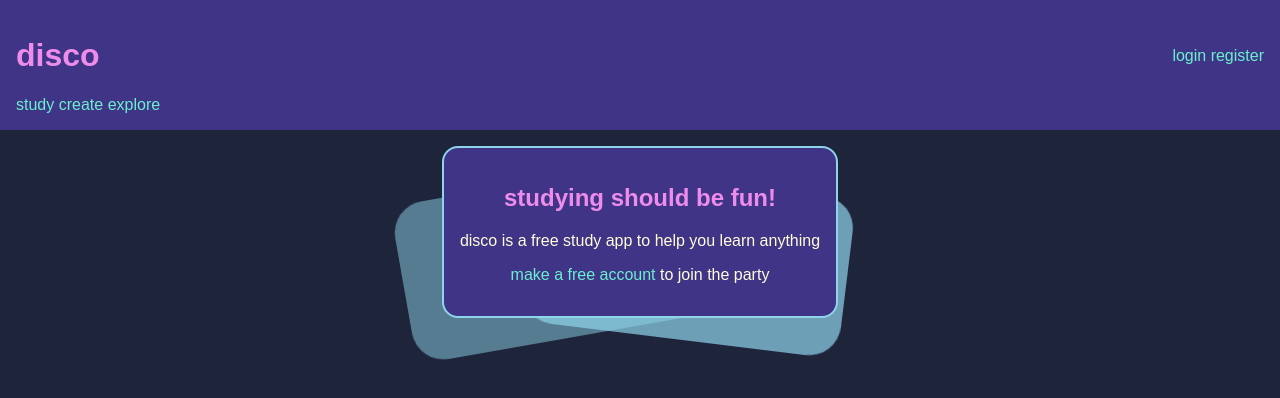
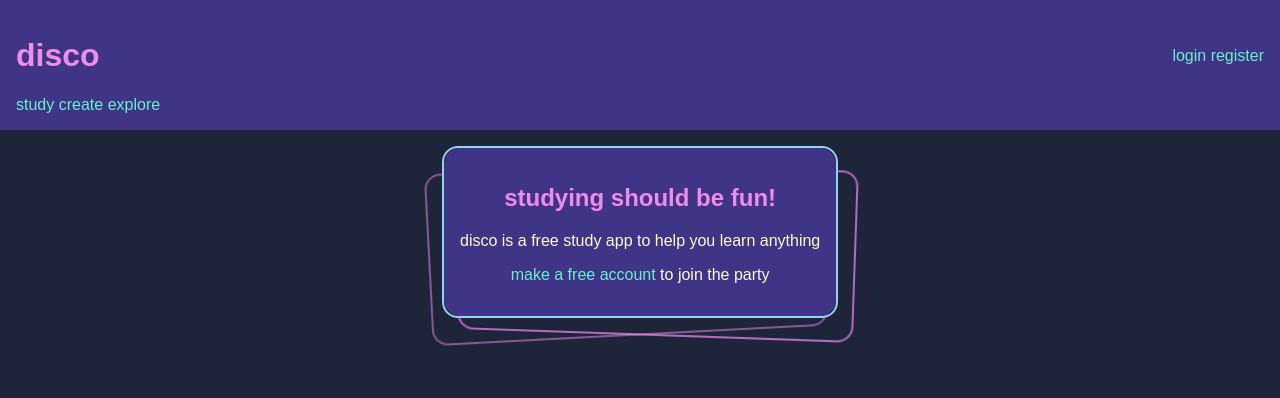
Before and after one commit to mmichaellangelo/study, a SvelteKit app in the folder frontend/: page / in a window 1280 px wide. Shown: the top 398 px of the page. Built offline with nearby package versions, Linux system fonts and the light colour scheme; no server answers.

Commit message:
update hero animation

```diff
--- a/frontend/src/routes/+page.svelte
+++ b/frontend/src/routes/+page.svelte
@@ -3,6 +3,7 @@
 
 </script>
 
+<div id="parent">
     <div id="hero">
         <h2>studying should be fun!</h2>
         <span>disco is a free study app to help you learn anything</span>
@@ -10,35 +11,51 @@
         <div id="hero_card_left"></div>
         <div id="hero_card_right"></div>
     </div>
+</div>
 
 
 <style>
-    @keyframes fun-border {
-        0% {
-            background-color: var(--col-darkblue);
-            border-radius: 2rem;
+    @keyframes herointro {
+        from {
             border: 2px solid var(--col-purplegrey);
             box-shadow: 0px 0px 10px var(--col-lightpink);
-        }
-
-        100% {
-            border-radius: '';
-            border: '';
+            transform: rotateX(15deg) rotateY(10deg);
         }
     }
 
+    #parent {
+        perspective: 1000px;
+    }
+
     #hero {
+        perspective: 100px;
+        position: relative;
         display: flex;
         flex-direction: column;
         align-items: center;
-        background-color: var(--col-purplegrey);
+        background-color: transparent;
         width: fit-content;
+        max-width: 70%;
         padding: 1rem;
         margin-left: auto;
         margin-right: auto;
         border-radius: 1rem;
         border: 2px solid var(--col-lightblue);
-        animation: 0.5s ease-out normal fun-border;
+        animation: 0.5s ease-out forwards herointro;
+        box-sizing: border-box;
+        z-index: 0;
+    }
+
+    #hero::before {
+        content: "";
+        position: absolute;
+        top: 0;
+        left: 0;
+        width: 100%;
+        height: 100%;
+        background-color: var(--col-purplegrey);
+        border-radius: inherit;
+        z-index: -1;
     }
 
     @keyframes fadefromblue {
@@ -63,41 +80,44 @@
         animation: 0.5s fadeup;
     }
 
+    #hero_card_left, #hero_card_right {
+        padding: 0px;
+        margin: 0px;
+        position: absolute;
+        top: 0;
+        left: 0;
+        width: 100%;
+        height: 100%;
+        background-color: transparent;
+        border: 2px solid var(--col-lightpink);
+        border-radius: 1rem;
+        opacity: 0;
+    }
+
+    #hero_card_left {
+        animation: 0.5s 0.1s ease forwards cardleft;
+        z-index: -2;
+    }
+
+    #hero_card_right {
+        animation: 0.5s 0.1s ease forwards cardright;
+        z-index: -3;
+    }
+
     @keyframes cardleft {
         to {
-            transform: translateX(-5rem);
-            rotate: -10deg;
-            border-radius: 2rem;
+            translate: -1rem 1rem;
+            rotate: -3deg;
             opacity: 0.5;
         }
     }
 
-    #hero_card_left {
-        position: absolute;
-        z-index: -1;
-        width: 20rem;
-        height: 10rem;
-        background-color: var(--col-lightblue);
-        animation: 0.5s ease forwards cardleft;
-    }
-
     @keyframes cardright {
         to {
-            translate: 3rem 1rem;
-            rotate: 7deg;
-            border-radius: 2rem;
+            translate: 1rem 1rem;
+            rotate: 2deg;
             opacity: 0.7;
         }
     }
 
-    #hero_card_right {
-        opacity: 0;
-        position: absolute;
-        z-index: -1;
-        width: 20rem;
-        height: 10rem;
-        background-color: var(--col-lightblue);
-        animation: 0.5s ease forwards cardright;
-    }
-
 </style>
```
Lines whose indentation alone changed are shown as unchanged.
